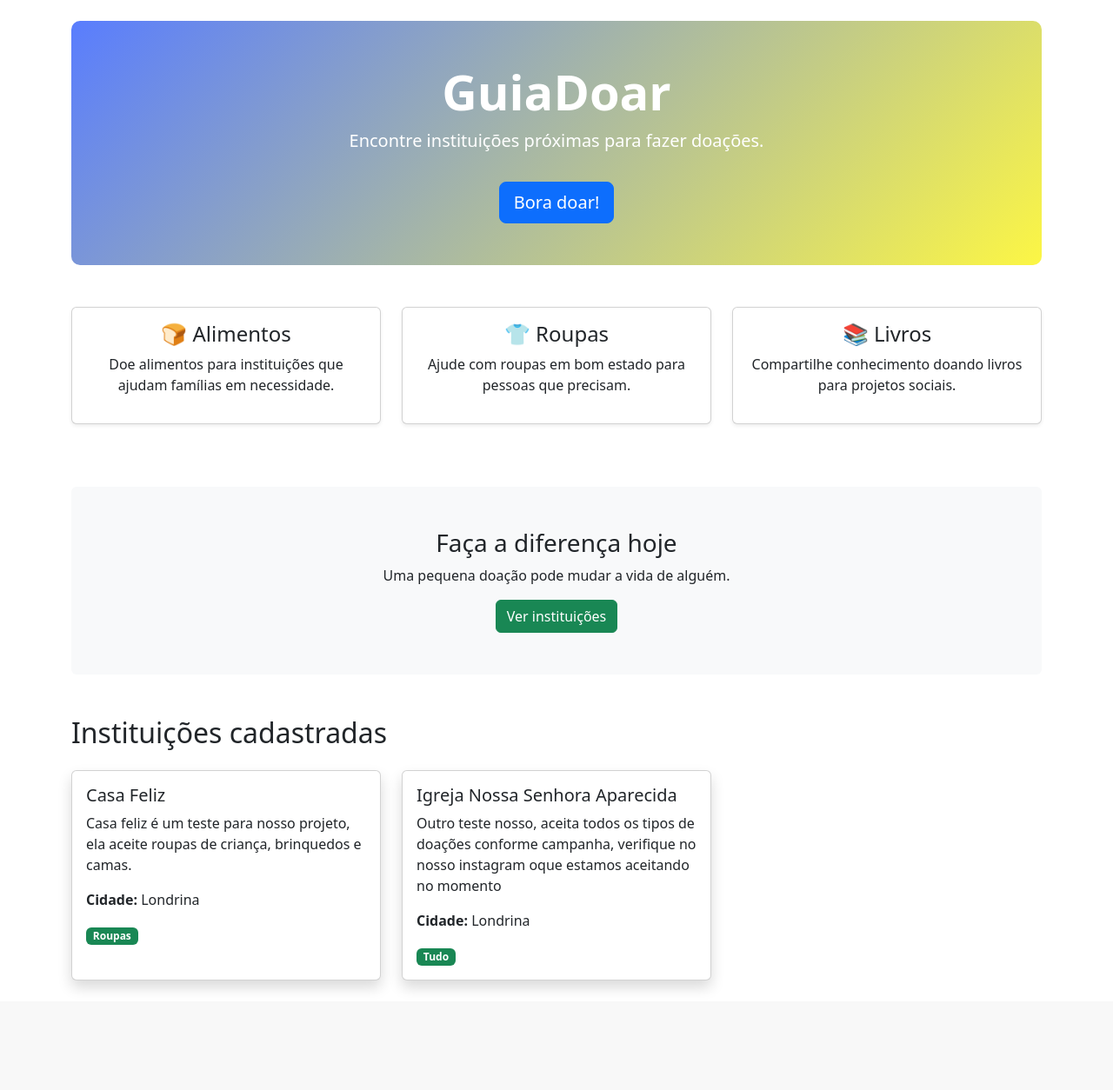
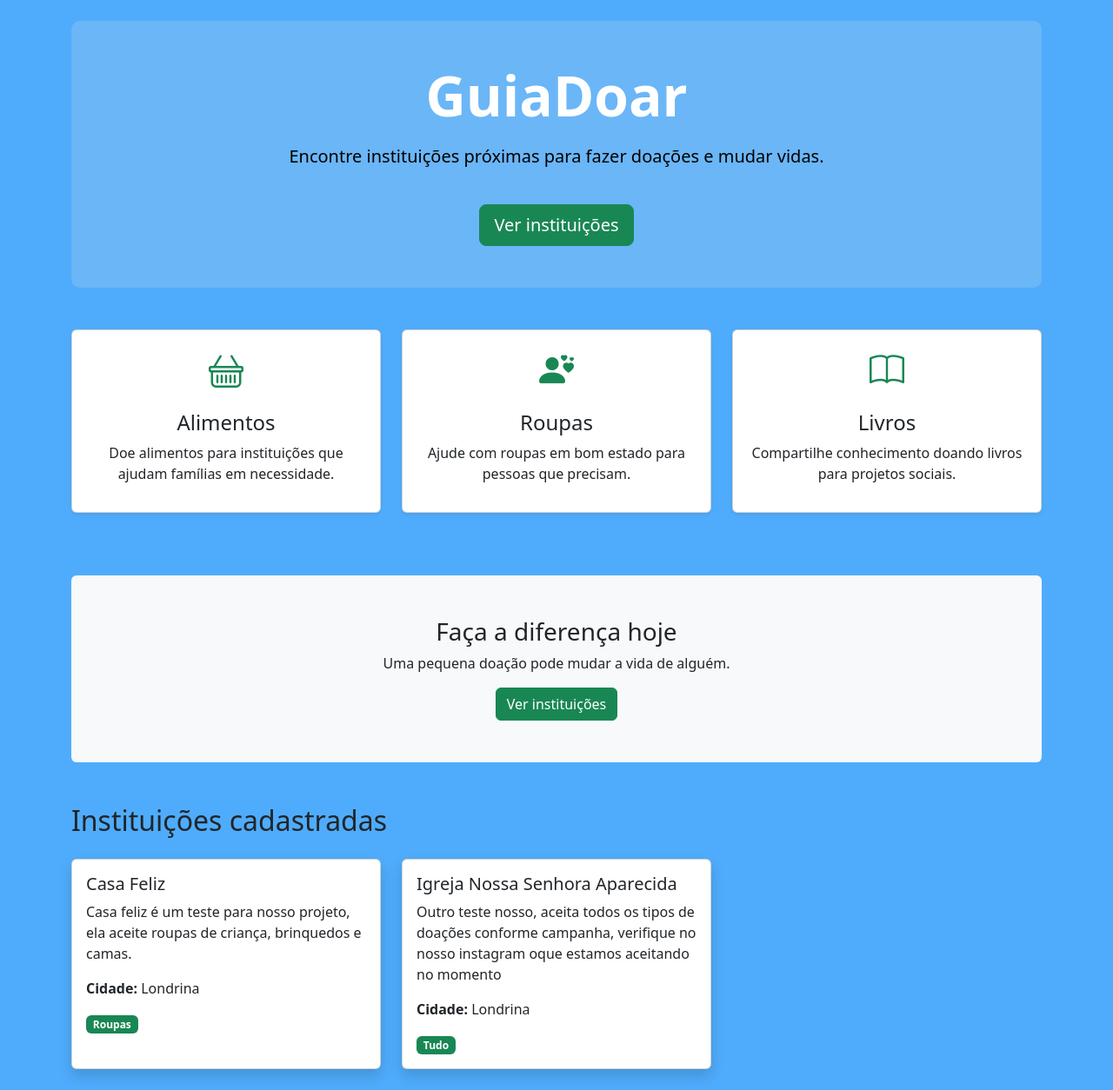
Before and after one commit to DLagun4/guiaDoar, a Django app: page / in a window 1280 px wide. Shown: the part 56-1310 px from the top of the page at 87% size. Before the commit the page ends 1192 px from the top, so only its background shows below. Run offline with Django 5.2, Linux system fonts and the light colour scheme; data comes from the database, SQL or seed files in the repository.

Commit message:
Codigo base funcionando

```diff
--- a/guiadoars/models.py
+++ b/guiadoars/models.py
@@ -26,27 +26,10 @@ class Entry(models.Model):
   from django.db import models
 
 class Instituicao(models.Model):
-    TIPO_INSTITUICAO = [
-        ('igreja', 'Igreja'),
-        ('ong', 'ONG'),
-        ('abrigo', 'Abrigo'),
-        ('escola', 'Escola'),
-        ('outro', 'Outro'),
-    ]
-
     nome = models.CharField(max_length=200)
     descricao = models.TextField()
-    endereco = models.CharField(max_length=255, blank=True)
     cidade = models.CharField(max_length=100)
-    estado = models.CharField(max_length=2)  # Ex: SP, RJ
-    cep = models.CharField(max_length=9, blank=True)
-    telefone = models.CharField(max_length=20, blank=True)
-    email = models.EmailField(blank=True)
-    site = models.URLField(blank=True)
-    tipo = models.CharField(max_length=20, choices=TIPO_INSTITUICAO, default='ong')
-    tipo_doacao = models.CharField(max_length=100)  # Pode virar um campo ManyToMany futuramente
-    data_cadastro = models.DateTimeField(auto_now_add=True)
-    ativa = models.BooleanField(default=True)
+    tipo_doacao = models.CharField(max_length=100)
 
     def __str__(self):
         return self.nome
--- a/guiadoars/static/guiadoars/css/style.css
+++ b/guiadoars/static/guiadoars/css/style.css
@@ -1,6 +1,20 @@
-.hero {
-    background: linear-gradient(135deg, #597dfe, #fcf645);
-    color: white;
-    padding: 80px 20px;
-    border-radius: 10px;
+body{
+    background-color: #4facfc;
 }
+
+h1{
+    color: #ffffff;
+}
+.hero{
+    background: linear-gradient(135deg,#6bb6f7,#6bb6f7);
+    color:rgb(0, 0, 0);
+    border-radius:10px;
+}
+.card-hover{
+transition:0.3s;
+}
+
+.card-hover:hover{
+transform:translateY(-8px);
+box-shadow:0 10px 20px rgba(0,0,0,0.15);
+}
--- a/guiadoars/templates/guiadoars/base.html
+++ b/guiadoars/templates/guiadoars/base.html
@@ -9,6 +9,7 @@
     <!-- Bootstrap -->
     <link href="https://cdn.jsdelivr.net/npm/bootstrap@5.3.3/dist/css/bootstrap.min.css" rel="stylesheet">
     <link rel="stylesheet" href="{% static 'guiadoars/css/style.css' %}">
+    <link rel="stylesheet" href="https://cdn.jsdelivr.net/npm/bootstrap-icons@1.11.3/font/bootstrap-icons.css">
 </head>
 
 <script src="https://cdn.jsdelivr.net/npm/bootstrap@5.3.3/dist/js/bootstrap.bundle.min.js"></script>
--- a/guiadoars/templates/guiadoars/home.html
+++ b/guiadoars/templates/guiadoars/home.html
@@ -6,42 +6,70 @@
 <!-- NÃO PRECISA de DOCTYPE, html, head, body - isso já está no base.html -->
 
 <!-- CONTEÚDO PRINCIPAL -->
-<div class="hero text-center py-5">
-    <h1 class="display-4 fw-bold">GuiaDoar</h1>
-    <p class="lead">Encontre instituições próximas para fazer doações.</p>
+<div class="hero text-center py-5 mb-5">
 
-    <a href="#" class="btn btn-primary btn-lg mt-3">
-        Bora doar!
+    <h1 class="display-3 fw-bold">GuiaDoar</h1>
+
+    <p class="lead mt-3">
+        Encontre instituições próximas para fazer doações e mudar vidas.
+    </p>
+
+    <a href="#" class="btn btn-success btn-lg mt-4">
+        Ver instituições
     </a>
+
 </div>
 
 <div class="row text-center mt-5">
+
 <div class="col-md-4 mb-4">
-        <div class="card shadow-sm h-100">
+<div class="card shadow-sm h-100 card-hover">
 <div class="card-body">
-                <h4>🍞 Alimentos</h4>
-                <p>Doe alimentos para instituições que ajudam famílias em necessidade.</p>
+
+<i class="bi bi-basket fs-1 text-success"></i>
+
+<h4 class="mt-3">Alimentos</h4>
+
+<p>
+Doe alimentos para instituições que ajudam famílias em necessidade.
+</p>
+
 </div>
 </div>
 </div>
 
 <div class="col-md-4 mb-4">
-        <div class="card shadow-sm h-100">
+<div class="card shadow-sm h-100 card-hover">
 <div class="card-body">
-                <h4>👕 Roupas</h4>
-                <p>Ajude com roupas em bom estado para pessoas que precisam.</p>
+
+<i class="bi bi-person-hearts fs-1 text-success"></i>
+
+<h4 class="mt-3">Roupas</h4>
+
+<p>
+Ajude com roupas em bom estado para pessoas que precisam.
+</p>
+
 </div>
 </div>
 </div>
 
 <div class="col-md-4 mb-4">
-        <div class="card shadow-sm h-100">
+<div class="card shadow-sm h-100 card-hover">
 <div class="card-body">
-                <h4>📚 Livros</h4>
-                <p>Compartilhe conhecimento doando livros para projetos sociais.</p>
+
+<i class="bi bi-book fs-1 text-success"></i>
+
+<h4 class="mt-3">Livros</h4>
+
+<p>
+Compartilhe conhecimento doando livros para projetos sociais.
+</p>
+
 </div>
 </div>
 </div>
+
 </div>
 
 <div class="text-center mt-5 p-5 bg-light rounded">
```
Lines whose indentation alone changed are shown as unchanged.
